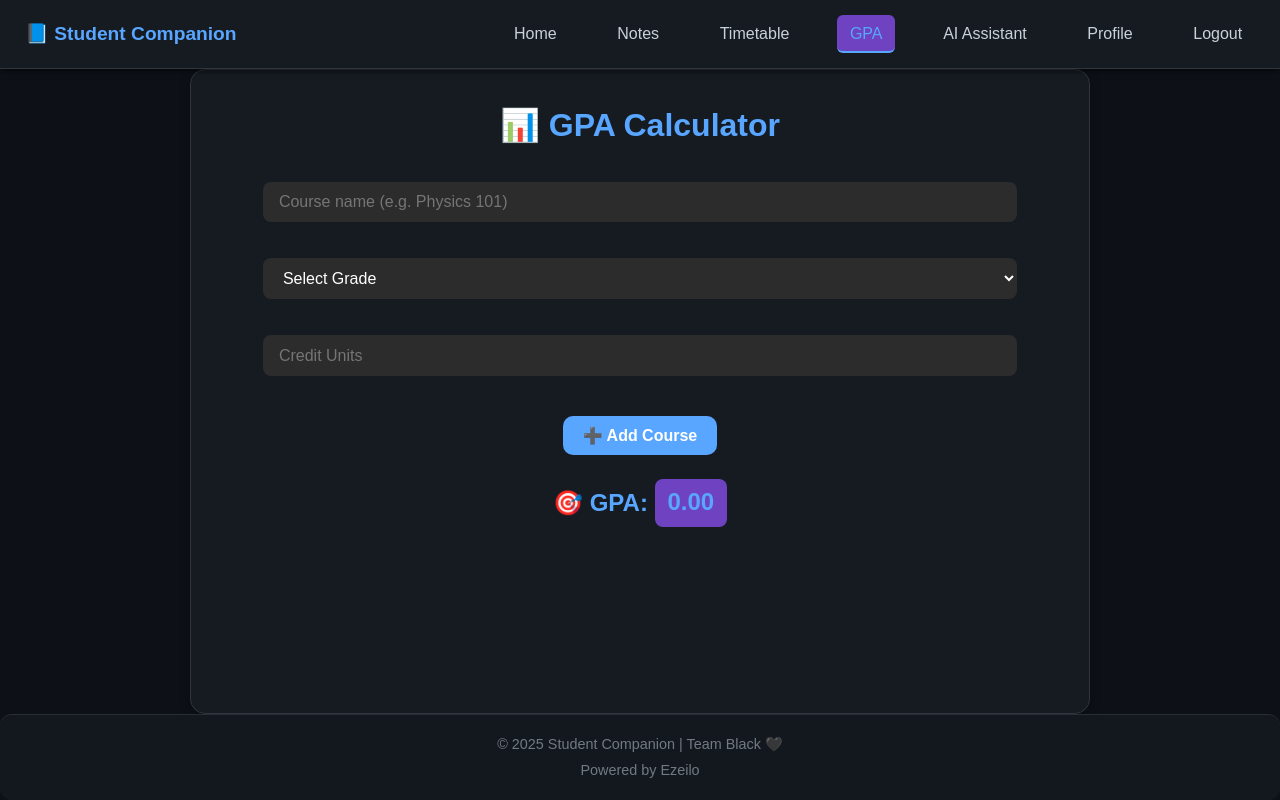
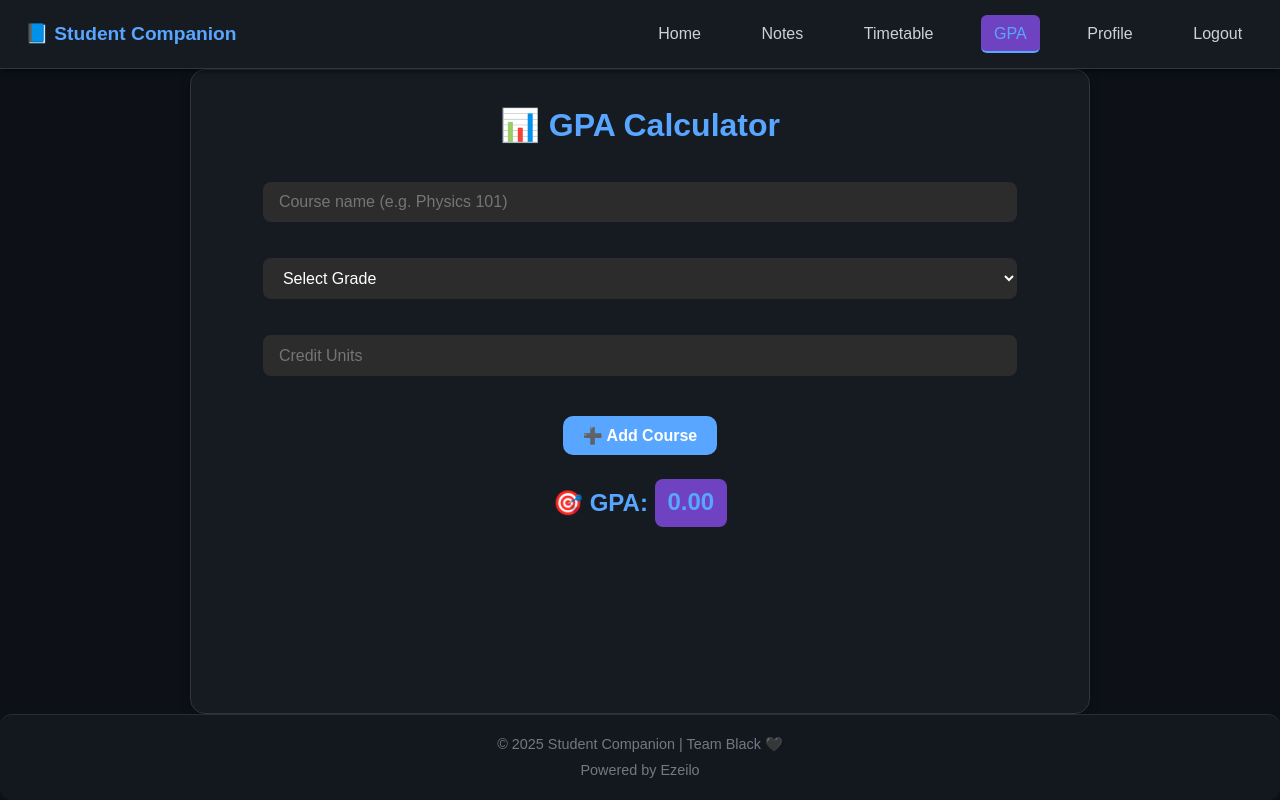
Before and after one commit to efgfdsdfdf/ezedave, a plain HTML site: page gpa.html in a window 1280 px wide. Drawn offline with Linux system fonts and the light colour scheme; a script that the page names is missing.

Commit message:
Update gpa.html

```diff
--- a/gpa.html
+++ b/gpa.html
@@ -17,7 +17,6 @@
       <a href="notes.html">Notes</a>
       <a href="timetable.html">Timetable</a>
       <a href="gpa.html" class="active">GPA</a>
-      <a href="ai.html">AI Assistant</a>
       <a href="profile.html">Profile</a>
       <a href="#" id="logoutBtn">Logout</a>
     </div>
```
